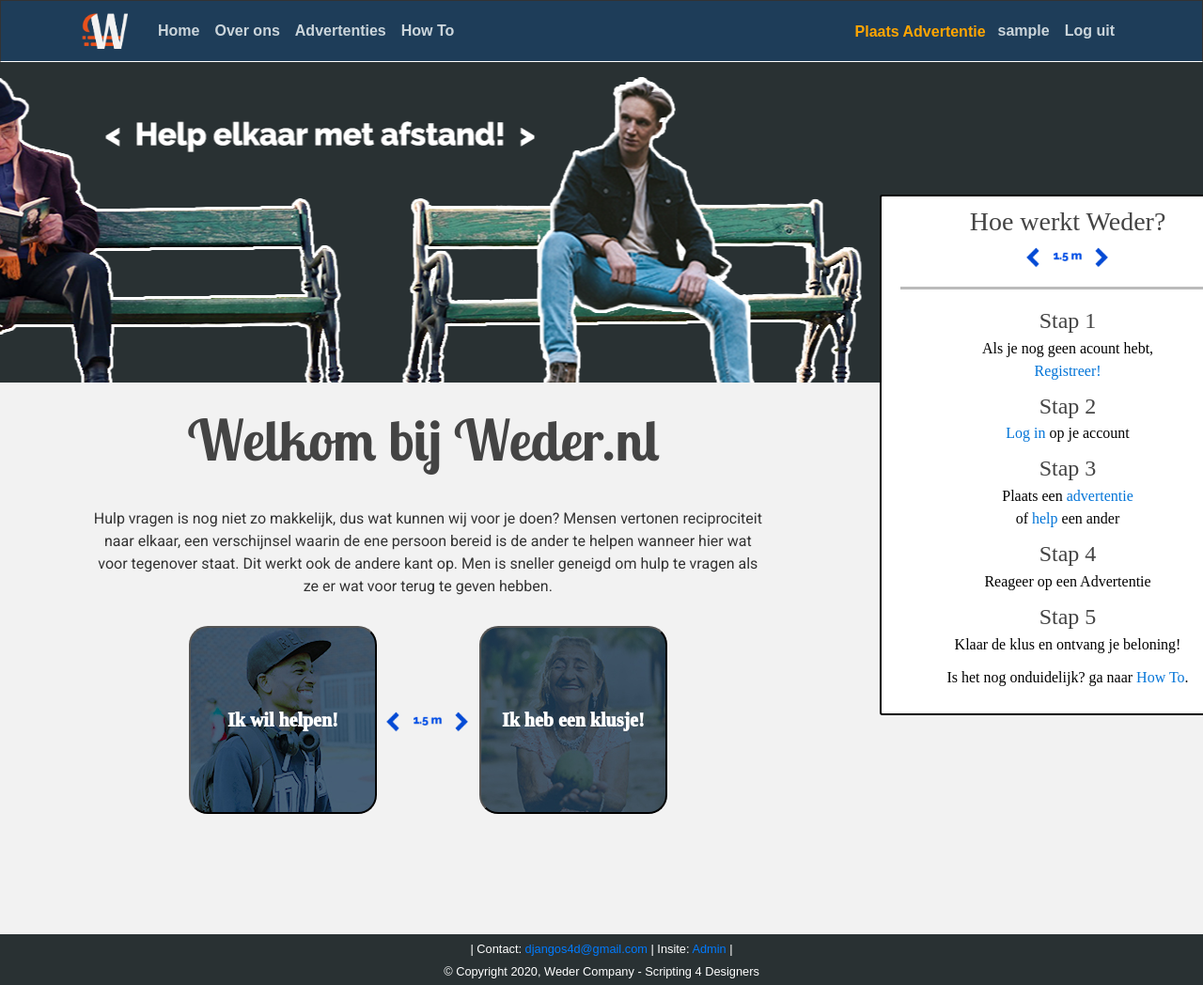
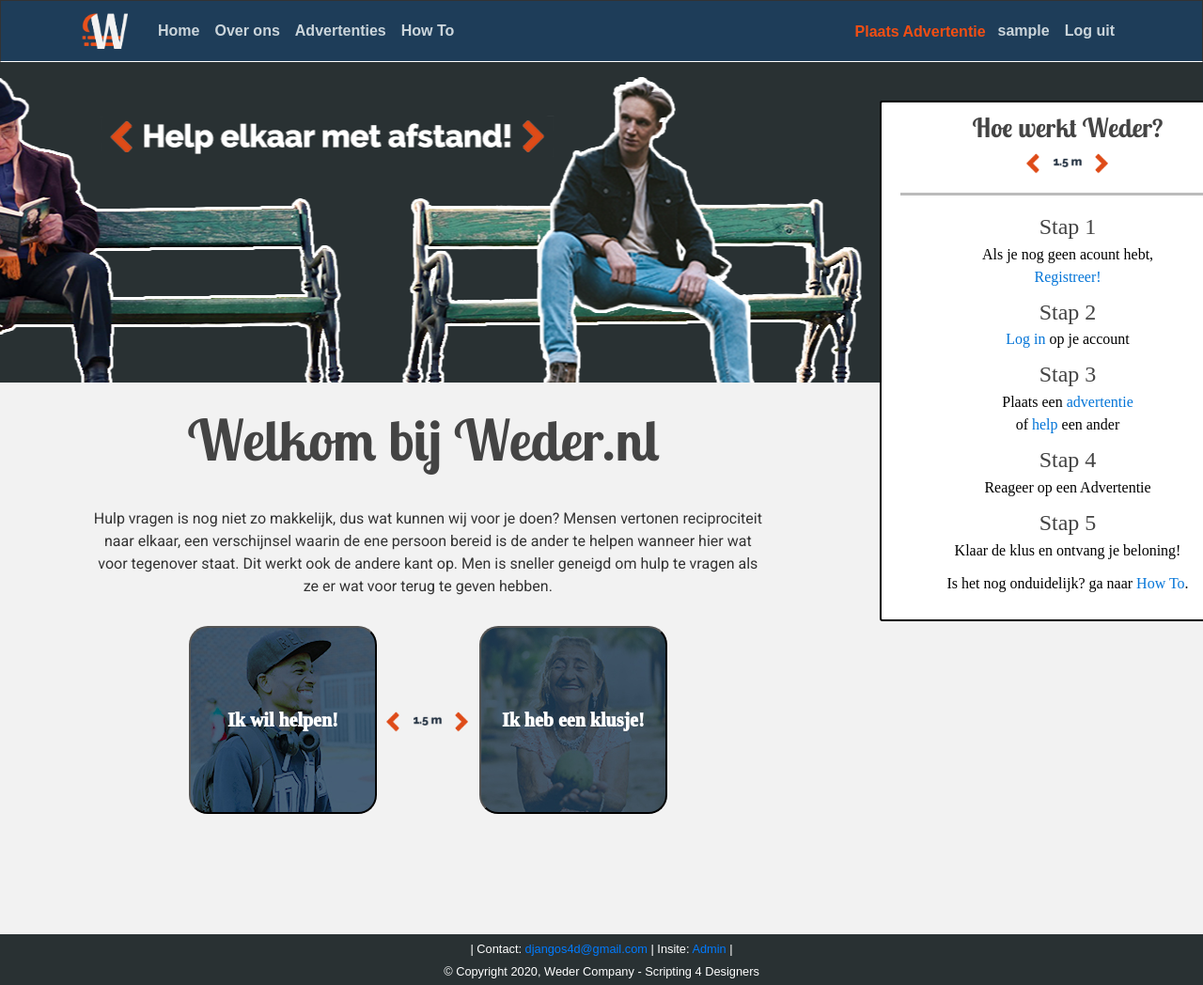
Before and after one commit to Ruben-wiel/s4d_project, a Django app: page / in a window 1280 px wide. Shown: the whole page at 94% size. Run offline with Django 3.2, Linux system fonts and the light colour scheme; the visitor is signed in with stand-in values (Sample User, id 1); some libraries are stand-ins or nearby versions.

Commit message:
Pijlen, home knoppen

```diff
--- a/s4d_webapp/website/static/website/home.css
+++ b/s4d_webapp/website/static/website/home.css
@@ -1,5 +1,5 @@
 .topblock {
-    background-color: rgba(30, 61, 89, 1);
+    background-color:rgb(41, 49, 51);
     width: 100%;
     height: 342px;
     margin-top: 65px;
@@ -20,7 +20,7 @@
     bottom: 0;
     width: 100%;
     height: 100%;
-    background: url(../../static/website/images/bannerhome6.png) no-repeat center;
+    background: url(../../static/website/images/bannerhome8.png) no-repeat center;
 }
 
 .containerhome {
@@ -54,7 +54,7 @@ containerhome p {
 }
 
 .blauweknoplinks:hover {
-    background: url(../../static/website/images/helping5.jpg) no-repeat center;
+    background: url(../../static/website/images/helping6.jpg) no-repeat center;
     font-size: 20px;
     border-radius: 20px;
     width: 100%;
@@ -73,7 +73,7 @@ containerhome p {
 }
 
 .blauweknoprechts:hover {
-    background: url(../../static/website/images/needhelp4.jpg) no-repeat center;
+    background: url(../../static/website/images/needhelp5.jpg) no-repeat center;
     border-radius: 20px;
     font-size: 20px;
     width: 100%;
@@ -117,6 +117,10 @@ containerhome p {
 
 /* -------------------------- HOKJE --------------------- */
 
+.testen {
+    margin-top: -300px;
+}
+
 
 .testen p {
     font-family: 'Roboto', sans-serif;
@@ -133,7 +137,7 @@ containerhome p {
 }
 
 .content-section h3{
-    font-family: Fugaz One;
+    font-family: 'Lobster Two', cursive;
 
 }
 
@@ -146,7 +150,7 @@ containerhome p {
 .content-section p{
     font-family: Coco Gothic;
     margin-top: -5px;
-}
+} */
 
 .infotekst {
     font-family: Rondalo;
@@ -166,14 +170,14 @@ hr.solid {
 
 nav {
     background-color: rgb(30, 61, 89, 1);
-    font-weight: 800;
+    font-weight: 700;
     border-bottom: white;
     border-width: 1px;
     border-style: solid;
 }
 
 .plaatsen {
-    color: orange;
+    color: rgb(242, 78, 19);
     margin-top: 9px;
     margin-right: 5px;
 }
@@ -183,4 +187,5 @@ nav {
     color: rgb(252, 252, 252);
     margin-top: 9px;
     margin-right: 5px;
+    text-decoration: none;
 }
--- a/s4d_webapp/website/templates/website/base.html
+++ b/s4d_webapp/website/templates/website/base.html
@@ -70,7 +70,7 @@
             <div class="testen">
               <div class="content-section">
                 <h3 class="text-center">Hoe werkt Weder?</h3>
-                <img src="../../static/website/images/Pijlen.png" width="100">
+                <img src="../../static/website/images/Pijlen2.png" width="100">
                 <!-- <p class='text-muted'>
                     Welkom bij VoorWatHoortWat,<br> een simpel platform waar jij jouw<br> benodigdheden kan vragen, in ruil voor <br> een
                 tegenprestatie!
--- a/s4d_webapp/website/templates/website/home.html
+++ b/s4d_webapp/website/templates/website/home.html
@@ -21,7 +21,7 @@
                 <a href="{% url 'web-posts' %}">
                 <button type="button" class="blauweknoplinks" style="width: 200px; height: 200px;">Ik wil helpen!</button>
                 </a>
-                <img src="../../static/website/images/Pijlen.png" width="100">
+                <img src="../../static/website/images/Pijlen2.png" width="100">
                 <a>
                 <button type="button" class="blauweknoprechts" style="width: 200px; height: 200px;">Ik heb een klusje!</button>
                 </a>
```
Also changed, not shown: s4d_webapp/website/static/website/images/Pijlen2.png (added), s4d_webapp/website/static/website/images/bannerhome8.png (added), s4d_webapp/website/static/website/images/helping6.jpg (added), s4d_webapp/website/static/website/images/needhelp5.jpg (added).
